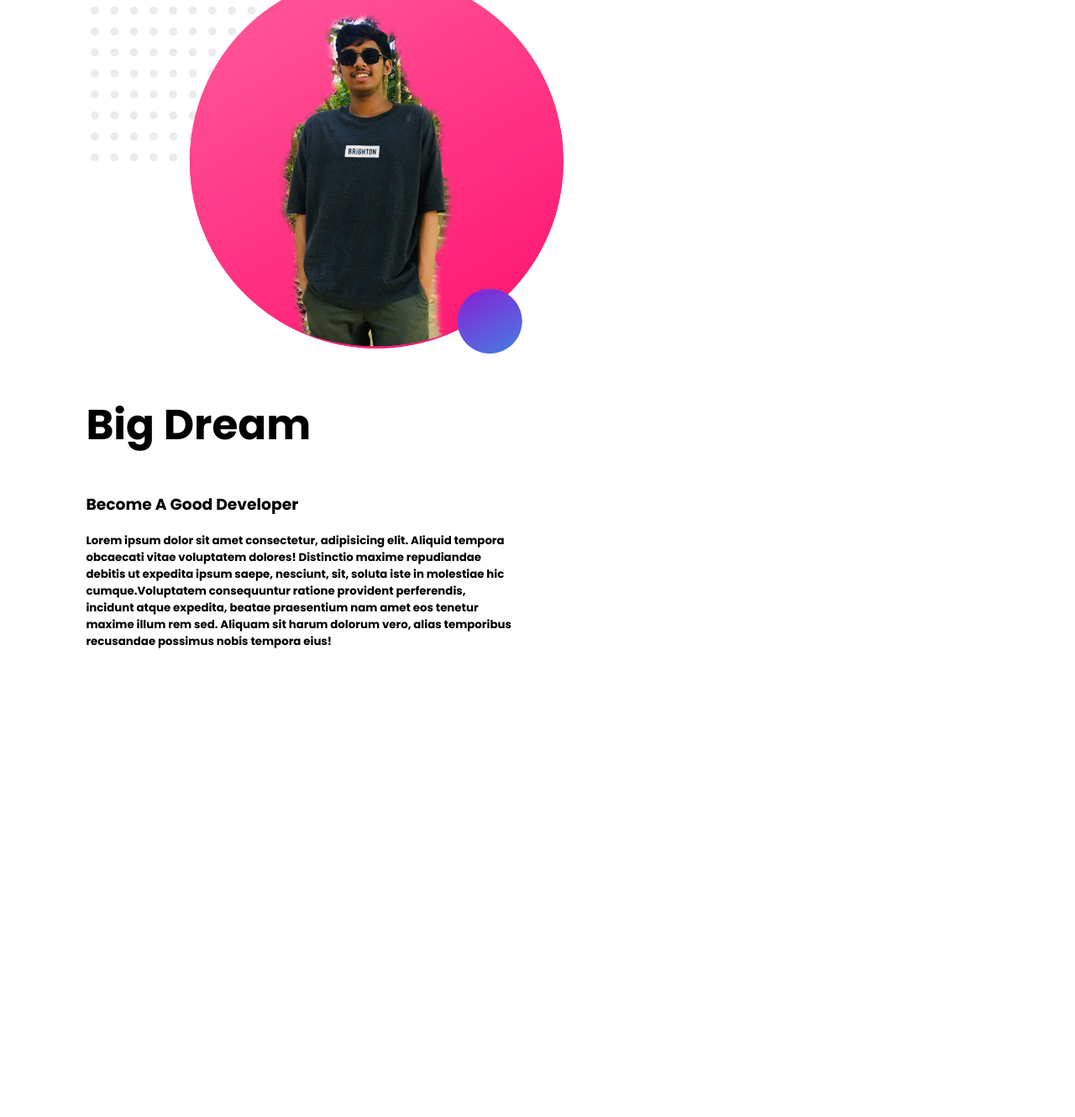
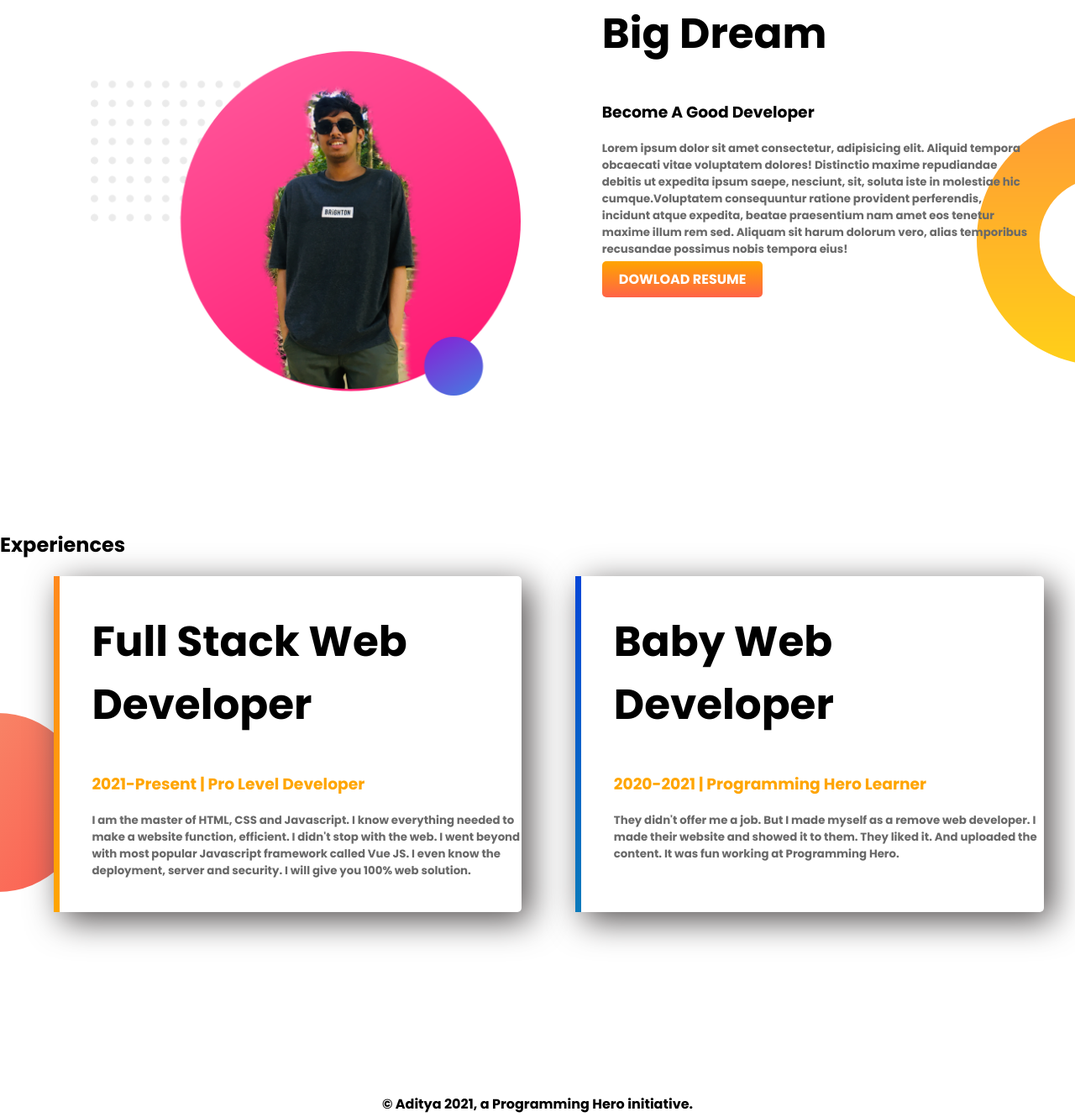
Before and after one commit to Aditya-Barua/web-portfolio, a plain HTML site: page index.html in a window 1280 px wide. Shown: the part 689-2019 px from the top of the page at 84% size. Before the commit the page ends 1476 px from the top, so only its background shows below. Drawn offline with Linux system fonts and the light colour scheme.

Commit message:
my first ever website

```diff
--- a/index.html
+++ b/index.html
@@ -19,21 +19,40 @@
         </div>
         <div class="half-width"><img src="images/adi.png" alt=""></div>
     </section>
-    <section class="Dream-area">
+    <section class="dream-area">
         <div class="half-width">
             <img src="images/2nd.png" alt="">
-            <h1>Big Dream</h1>
+        </div>
+           <div class="half-width">
+                <h1>Big Dream</h1>
             <h3>Become A Good Developer</h3>
-            <p class="right"> Lorem ipsum dolor sit amet consectetur, adipisicing elit. Aliquid tempora obcaecati vitae voluptatem dolores! Distinctio maxime repudiandae debitis ut expedita ipsum saepe, nesciunt, sit, soluta iste in molestiae hic cumque.Voluptatem consequuntur ratione provident perferendis, incidunt atque expedita, beatae praesentium nam amet eos tenetur maxime illum rem sed. Aliquam sit harum dolorum vero, alias temporibus recusandae possimus nobis tempora eius!
-
-            </p>
+            <p class="right"> Lorem ipsum dolor sit amet consectetur, adipisicing elit. Aliquid tempora obcaecati vitae voluptatem dolores! Distinctio maxime repudiandae debitis ut expedita ipsum saepe, nesciunt, sit, soluta iste in molestiae hic cumque.Voluptatem consequuntur ratione provident perferendis, incidunt atque expedita, beatae praesentium nam amet eos tenetur maxime illum rem sed. Aliquam sit harum dolorum vero, alias temporibus recusandae possimus nobis tempora eius! </p>
+            <a  class="link-button" target="_blank" href="https://www.linkedin.com/in/aditya-barua-173247203/">DOWLOAD RESUME</a>
 
         </div>
-        <div class="half-width">
+
+
+    </section>
+    <section class="exp-area">
+        <h2>Experiences</h2>
+        <div class="half-width single-exp" id="full-stack">
+            <h1> Full Stack Web Developer</h1>
+            <h3 class="name"> 2021-Present | Pro Level Developer</h3>
+            <p> I am the master of HTML, CSS and Javascript. I know everything needed to make a website function, efficient. I didn't stop with the web. I went beyond with most popular Javascript framework called Vue JS. I even know the deployment, server and security. I will give you 100% web solution.</p>
+
+        </div>
+        <div class="half-width single-exp" id="baby-web">
+            <h1>Baby Web Developer</h1>
+            <h3 class="name">2020-2021 | Programming Hero Learner</h3>
+            <p>They didn't offer me a job. But I made myself as a remove web developer. I made their website and showed it to them. They liked it. And uploaded the content. It was fun working at Programming Hero.</p>
 
         </div>
 
     </section>
+    <footer>
+        <h4> © Aditya 2021, a Programming Hero initiative.</h4>
+    </footer>
+
 
 </body>
 </html>
--- a/style.css
+++ b/style.css
@@ -18,7 +18,7 @@ p{
     padding-left: 3% ;
 }
 .half-width img{
-    width: 110%;
+    width: 100%;
     padding-left: 1%;
     margin-top: 100px;
 
@@ -30,7 +30,7 @@ p{
 }
 section{
     height: 500px;
-    padding-bottom: 50px;
+    padding-bottom: 150px;
 
 }
 .link-button{
@@ -41,6 +41,38 @@ section{
     color: white;
     font-weight: 700;
 }
-#right{
-    padding-bottom: 50px;
+p{
+    color: dimgray;
 }
+.dream-area{
+    background-image: url(images/dream-bg.png);
+    background-repeat: no-repeat;
+    background-position: right;
+    background-color: white;
+
+}
+.single-exp{
+    box-shadow: 10px 10px 40px rgb(83, 79, 79);
+    border-radius: 5px;
+    height: 80%;
+    background-color: white;
+}
+.exp-area{
+    background-image: url(images/exp-bg.png);
+    background-repeat: no-repeat;
+    background-position: left;
+}
+#full-stack{
+    border-left: 7px solid;
+    border-image: linear-gradient(45deg, orange,tomato);
+    border-image-slice: 1;
+}
+#baby-web{
+    border-left: 7px solid;
+    border-image: linear-gradient(45deg,rgb(9, 122, 187),blue);
+    border-image-slice: 1;
+}
+
+footer{
+    text-align: center;
+}
```
